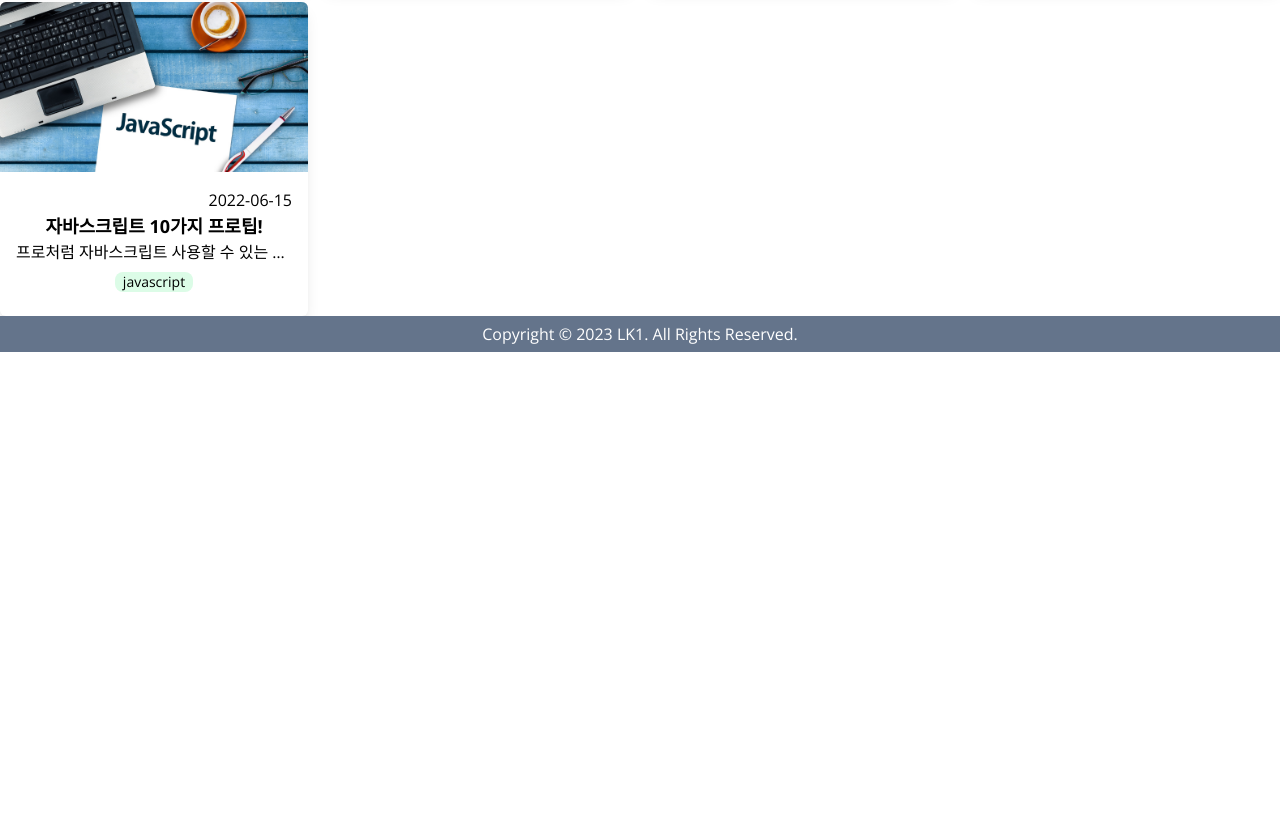
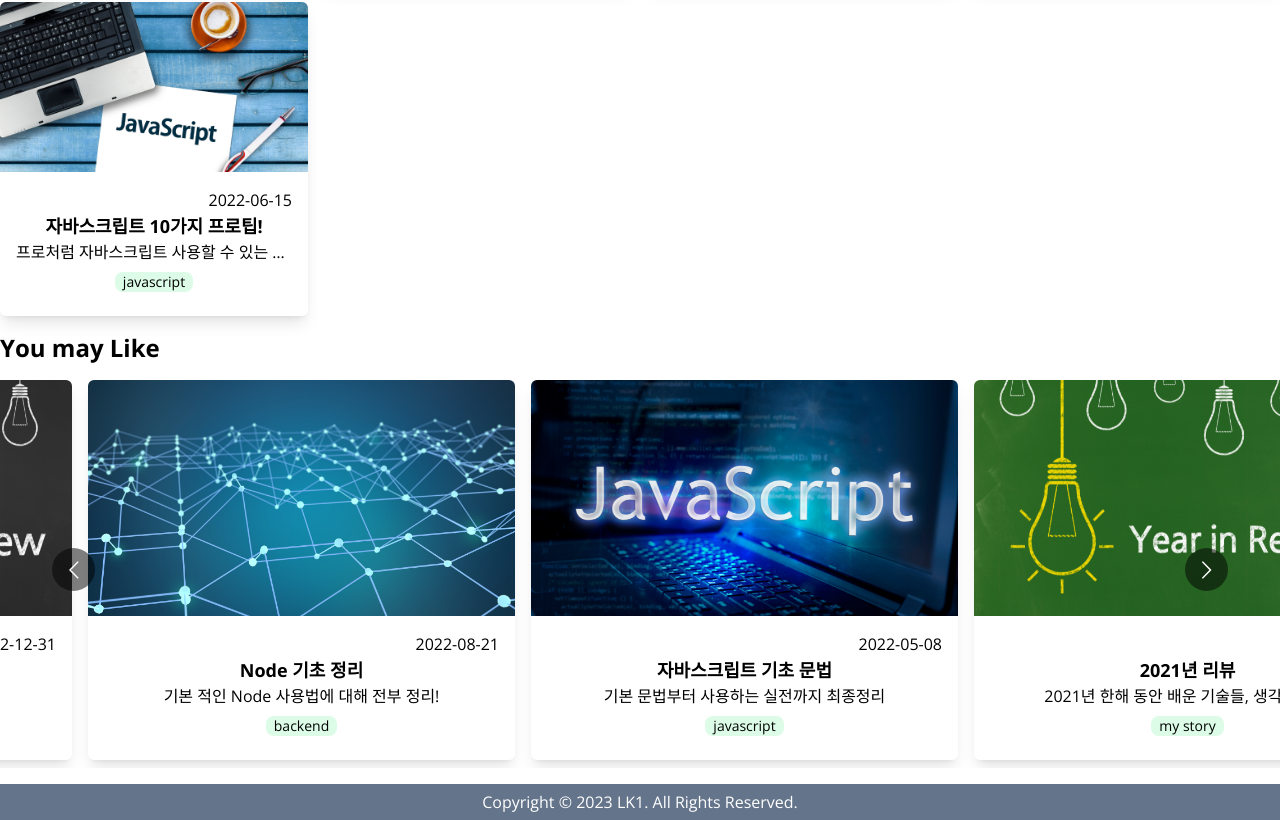
Before and after one commit to cottonsweet/LK-Blog, a Next.js app: page / in a window 1280 px wide. Shown: the part 768-1588 px from the top of the page. Before the commit the page ends 1120 px from the top, so only its background shows below. Built offline with nearby package versions, Linux system fonts and the light colour scheme.

Commit message:
캐러셀 기능 추가

```diff
--- a/src/app/page.tsx
+++ b/src/app/page.tsx
@@ -1,5 +1,6 @@
 // Components
 import FeaturedPosts from "@/components/FeaturedPosts";
+import CarouselPosts from "@/components/CarouselPosts";
 import Profile from "@/components/Profile";
 
 export default function HomePage() {
@@ -8,6 +9,8 @@
       <Profile />
       {/* @ts-expect-error Server Component */}
       <FeaturedPosts />
+      {/* @ts-expect-error Server Component */}
+      <CarouselPosts />
     </>
   );
 }
--- /dev/null
+++ b/src/components/CarouselPosts.tsx
@@ -0,0 +1,20 @@
+// API
+import { getNonFeaturedPosts } from "@/API/posts";
+
+// Components
+import PostCard from "./PostCard";
+import MultiCarousel from "./MultiCarousel";
+
+export default async function CarouselPosts() {
+  const posts = await getNonFeaturedPosts();
+  return (
+    <section className="my-4">
+      <h2 className="text-2xl font-bold my-2">You may Like</h2>
+      <MultiCarousel>
+        {posts.map((post) => (
+          <PostCard key={post.path} post={post} />
+        ))}
+      </MultiCarousel>
+    </section>
+  );
+}
--- /dev/null
+++ b/src/components/MultiCarousel.tsx
@@ -0,0 +1,35 @@
+"use client";
+
+import Carousel from "react-multi-carousel";
+import "react-multi-carousel/lib/styles.css";
+
+const responsive = {
+  superLargeDesktop: {
+    breakpoint: { max: 4000, min: 3000 },
+    items: 4,
+  },
+  desktop: {
+    breakpoint: { max: 3000, min: 1024 },
+    items: 3,
+  },
+  tablet: {
+    breakpoint: { max: 1024, min: 464 },
+    items: 3,
+  },
+  mobile: {
+    breakpoint: { max: 464, min: 0 },
+    items: 2,
+  },
+};
+
+interface Props {
+  children: React.ReactNode;
+}
+
+export default function MultiCarousel({ children }: Props) {
+  return (
+    <Carousel infinite autoPlay responsive={responsive} itemClass="m-2">
+      {children}
+    </Carousel>
+  );
+}
```
